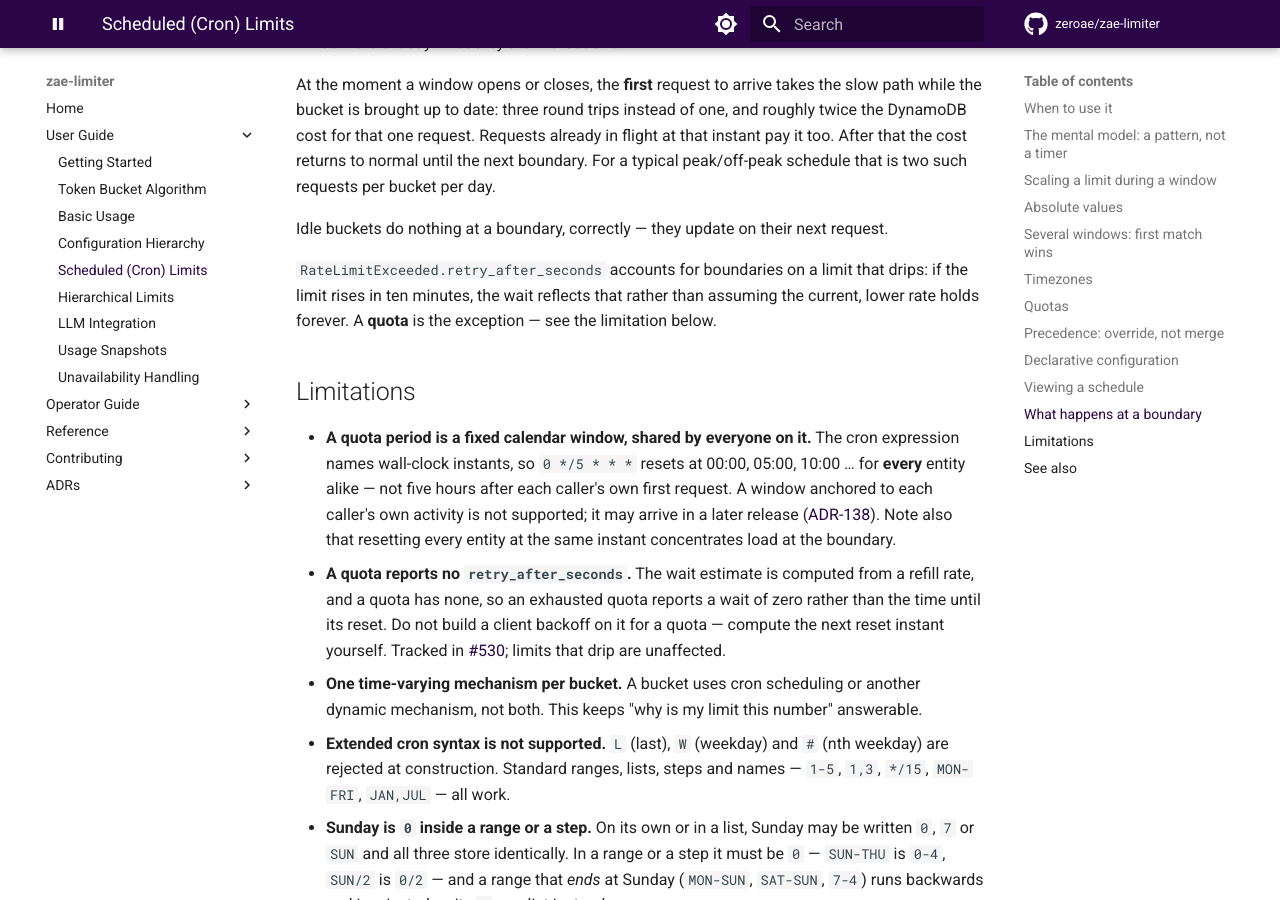
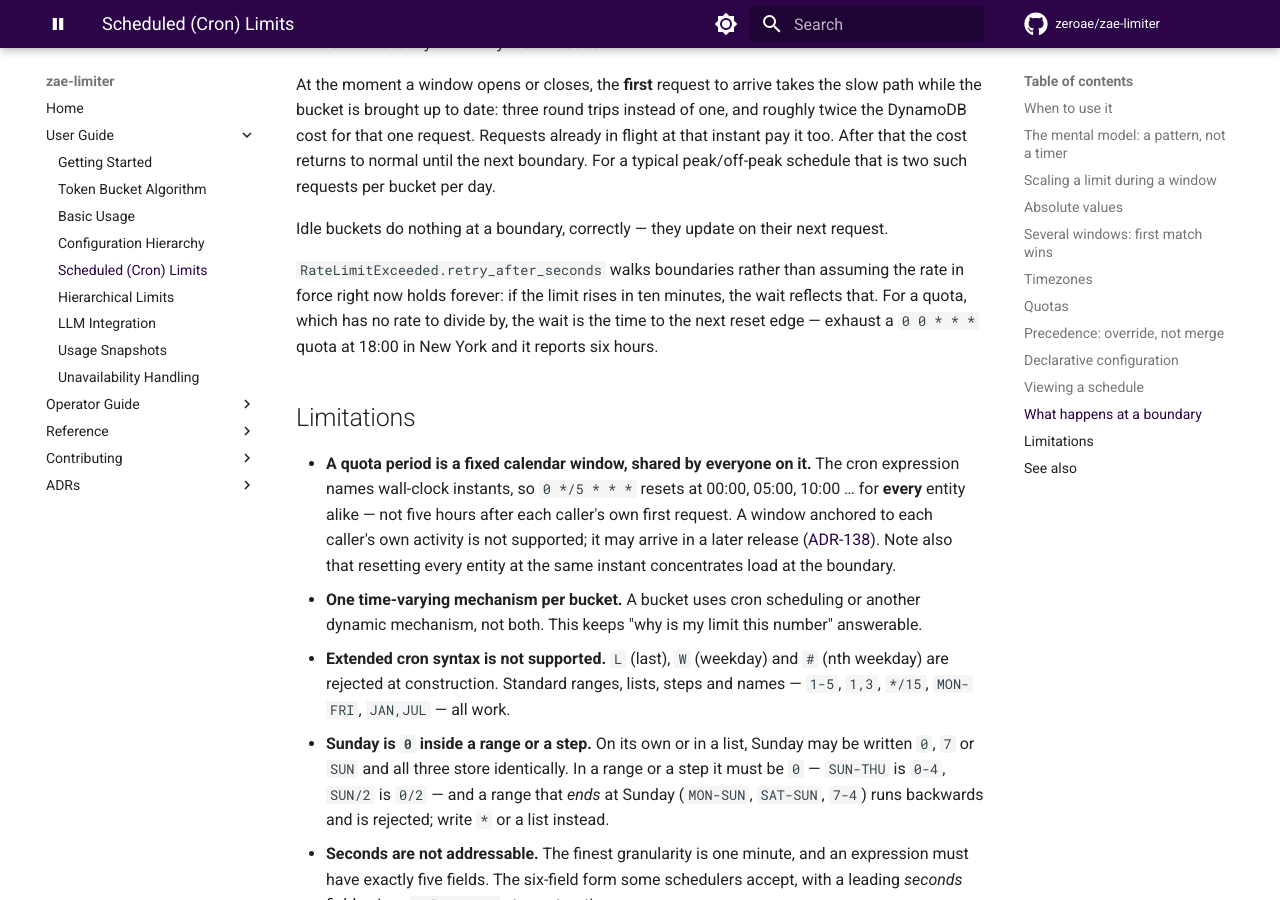
Before and after one commit to zeroae/zae-limiter, an MkDocs documentation site: the page built from docs/guide/scheduled-limits.md, in a window 1280 px wide and 900 px high, scrolled down 6279 px. Built offline with MkDocs 1.6.1 and Material for MkDocs 9.7.7, drawn with Linux system fonts in a browser that asks for light colours; comment, search, counter and statistics services are not loaded; the version menu is left out.

Commit message:
📝 docs(guide): a quota reports the wait to its next reset edge
The guide told readers an exhausted quota reports a wait of zero and that no
client backoff should be built on it. That stopped being true when the
boundary-aware retry estimate landed: a quota's `retry_after_seconds` is now
the time to its next reset edge, which under ADR-137 is the only finite answer
a limit with no drip can give.

Verified against main: a `0 0 * * *` America/New_York quota exhausted at 18:00
reports 21600.001 seconds, and a `0 */5 * * *` one reports 7200.001.

Refs #530

Co-Authored-By: Claude Opus 5 (1M context) <noreply@anthropic.com>
Claude-Session: https://claude.ai/code/session_01QdVj8nPhUwTz2aNJzMFqt5

```diff
--- a/docs/guide/scheduled-limits.md
+++ b/docs/guide/scheduled-limits.md
@@ -286,9 +286,10 @@ that is two such requests per bucket per day.
 
 Idle buckets do nothing at a boundary, correctly — they update on their next request.
 
-`RateLimitExceeded.retry_after_seconds` accounts for boundaries on a limit that drips: if the
-limit rises in ten minutes, the wait reflects that rather than assuming the current, lower rate
-holds forever. A **quota** is the exception — see the limitation below.
+`RateLimitExceeded.retry_after_seconds` walks boundaries rather than assuming the rate in force
+right now holds forever: if the limit rises in ten minutes, the wait reflects that. For a quota,
+which has no rate to divide by, the wait is the time to the next reset edge — exhaust a
+`0 0 * * *` quota at 18:00 in New York and it reports six hours.
 
 ## Limitations
 
@@ -298,11 +299,6 @@ holds forever. A **quota** is the exception — see the limitation below.
   caller's own activity is not supported; it may arrive in a later release
   ([ADR-138](../adr/138-fixed-reset-windows-only.md)). Note also that resetting every entity at
   the same instant concentrates load at the boundary.
-- **A quota reports no `retry_after_seconds`.** The wait estimate is computed from a refill
-  rate, and a quota has none, so an exhausted quota reports a wait of zero rather than the time
-  until its reset. Do not build a client backoff on it for a quota — compute the next reset
-  instant yourself. Tracked in
-  [#530](https://github.com/zeroae/zae-limiter/issues/530); limits that drip are unaffected.
 - **One time-varying mechanism per bucket.** A bucket uses cron scheduling or another dynamic
   mechanism, not both. This keeps "why is my limit this number" answerable.
 - **Extended cron syntax is not supported.** `L` (last), `W` (weekday) and `#` (nth weekday) are
```
